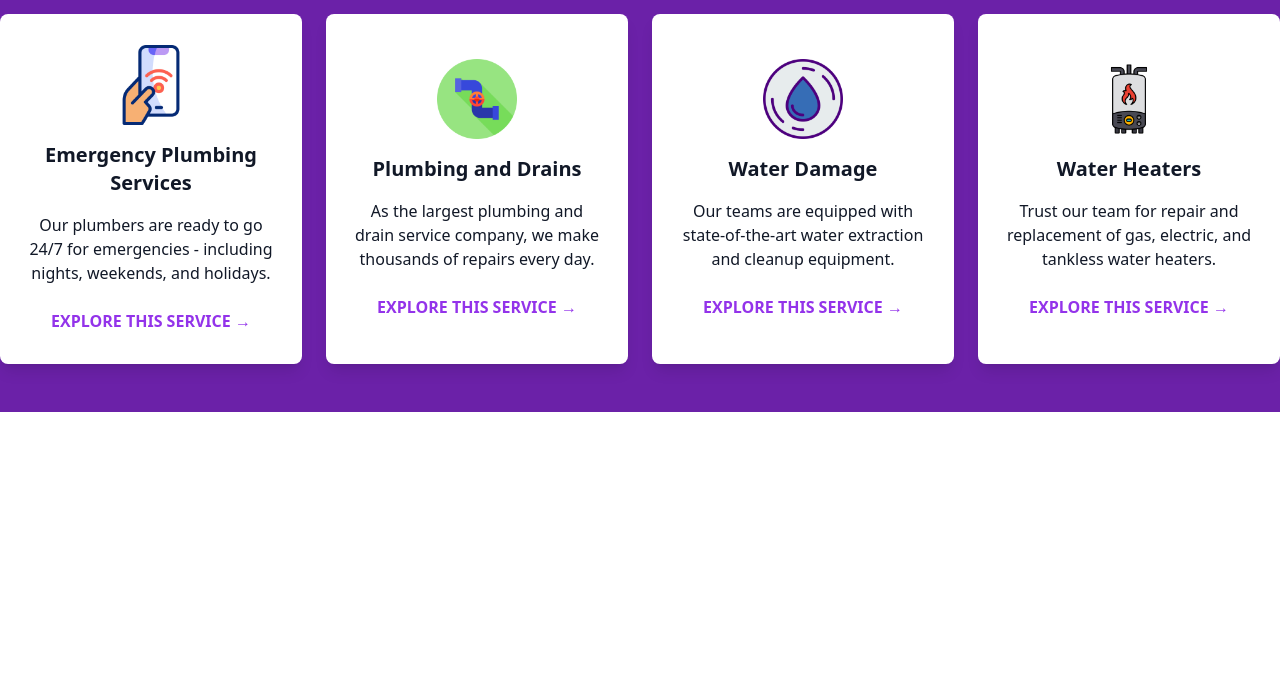
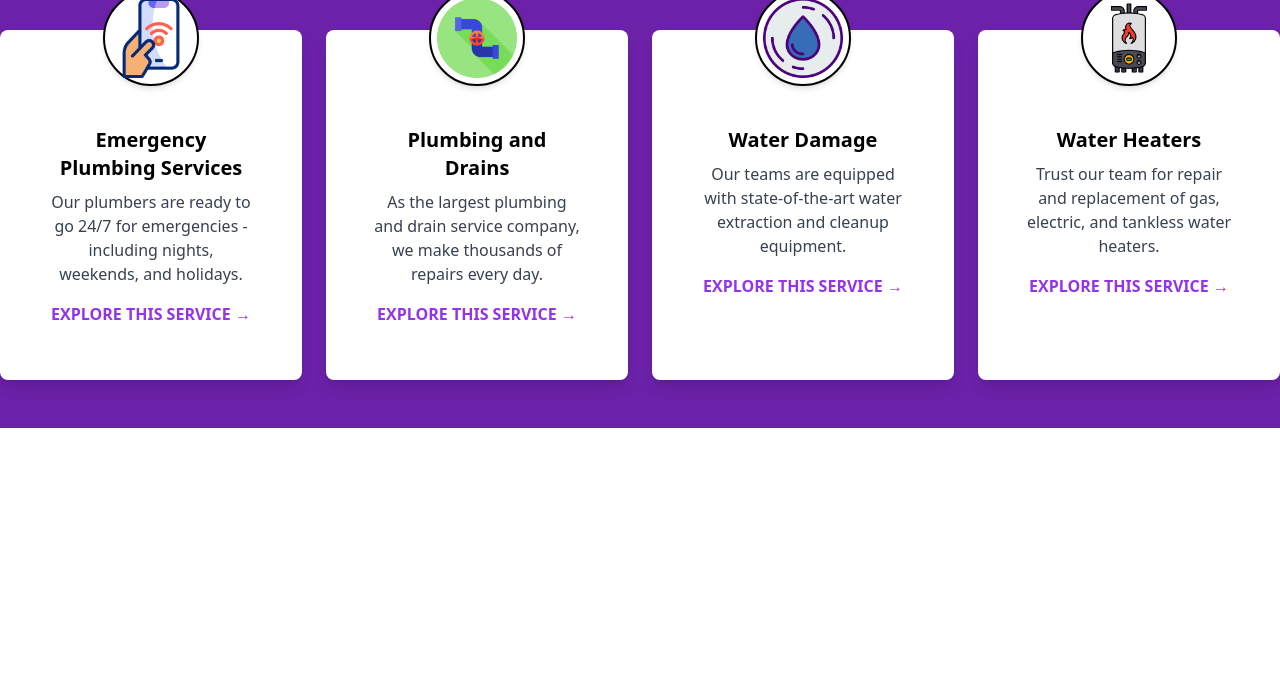
Before and after one commit to Nikhil-Pulluri/Pinak-Idea-Lab-Internship-Task, a website: page src/index.html in a window 1280 px wide. Shown: the part 102-800 px from the top of the page. Drawn offline with Linux system fonts and the light colour scheme.

Commit message:
ui fixes and some bug fixes

```diff
--- a/src/index.html
+++ b/src/index.html
@@ -12,84 +12,94 @@
   <div id="assignment">
 
     <section class="bg-purple-800 text-white py-12">
-      <h2 class="text-3xl font-bold mb-8 ml-16">OUR SERVICES</h2>
-      <div class="container mx-auto text-center">
+      <h2 class="text-3xl font-bold mb-12 ml-16">OUR SERVICES</h2>
+      <div class="container mx-auto text-center mt-5">
         <div class="grid grid-cols-1 sm:grid-cols-2 lg:grid-cols-4 gap-6">
 
 
+
           <div class="flip-card">
-            <div class="flip-card-inner">
+            <div class="flip-card-inner bg-white rounded-lg shadow-lg p-6 w-80 text-center relative">
 
-              <div class="flip-card-front bg-white text-gray-900 p-6 rounded-lg shadow-lg">
-                <div class="flex justify-center mb-4">
-                  <img src="../public/phone-signal.png" alt="Emergency Plumbing Services" class="w-20 h-20 border-black">
-                </div>
-                <h3 class="text-xl font-semibold mb-4">Emergency Plumbing Services</h3>
-                <p class="mb-6">Our plumbers are ready to go 24/7 for emergencies - including nights, weekends, and holidays.</p>
-                <a href="#" class="text-purple-600 font-semibold">EXPLORE THIS SERVICE &rarr;</a>
+              <div class="absolute border-2 border-black -top-10 left-1/2 transform -translate-x-1/2 w-24 h-24 rounded-full bg-white flex justify-center items-center shadow-md">
+                <img src="../public/phone-signal.png" alt="Emergency Plumbing" class="w-20 h-20">
               </div>
 
-              <div class="flip-card-back bg-white">
-
-              </div>
-            </div>
-          </div>
-
-          <div class="flip-card">
-            <div class="flip-card-inner">
-
-              <div class="flip-card-front bg-white text-gray-900 p-6 rounded-lg shadow-lg">
-                <div class="flex justify-center mb-4">
-                  <img src="../public/pipe.png" alt="Plumbing and Drains" class="w-20 h-20">
-                </div>
-                <h3 class="text-xl font-semibold mb-4">Plumbing and Drains</h3>
-                <p class="mb-6">As the largest plumbing and drain service company, we make thousands of repairs every day.</p>
-                <a href="#" class="text-purple-600 font-semibold">EXPLORE THIS SERVICE &rarr;</a>
-              </div>
-
-              <div class="flip-card-back bg-white">
-
+              <div class="mt-12 p-6">
+                <h3 class="text-xl text-black font-semibold mb-2">Emergency Plumbing Services</h3>
+                <p class="text-gray-700 text-md mb-4">
+                  Our plumbers are ready to go 24/7 for emergencies - including nights, weekends, and holidays.
+                </p>
+                <a href="#" class="text-purple-600 font-semibold">EXPLORE THIS SERVICE &rarr; </a>
               </div>
             </div>
           </div>
 
 
+
+
+
+
           <div class="flip-card">
-            <div class="flip-card-inner">
+            <div class="flip-card-inner bg-white rounded-lg shadow-lg p-6 w-80 text-center relative">
 
-              <div class="flip-card-front bg-white text-gray-900 p-6 rounded-lg shadow-lg">
-                <div class="flex justify-center mb-4">
-                  <img src="../public/water.png" alt="Water Damage" class="w-20 h-20">
-                </div>
-                <h3 class="text-xl font-semibold mb-4">Water Damage</h3>
-                <p class="mb-6">Our teams are equipped with state-of-the-art water extraction and cleanup equipment.</p>
-                <a href="#" class="text-purple-600 font-semibold">EXPLORE THIS SERVICE &rarr;</a>
+              <div class="absolute border-2 border-black -top-10 left-1/2 transform -translate-x-1/2 w-24 h-24 rounded-full bg-white flex justify-center items-center shadow-md">
+                <img src="../public/pipe.png" alt="Emergency Plumbing" class="w-20 h-20">
               </div>
 
-              <div class="flip-card-back bg-white">
-
+              <div class="mt-12 p-6">
+                <h3 class="text-xl text-black font-semibold mb-2">Plumbing and Drains</h3>
+                <p class="text-gray-700 text-md mb-4">
+                  As the largest plumbing and drain service company, we make thousands of repairs every day.
+                </p>
+                <a href="#" class="text-purple-600 font-semibold">EXPLORE THIS SERVICE &rarr; </a>
               </div>
             </div>
           </div>
 
 
+
+
+
           <div class="flip-card">
-            <div class="flip-card-inner">
+            <div class="flip-card-inner bg-white rounded-lg shadow-lg p-6 w-80 text-center relative">
 
-              <div class="flip-card-front bg-white text-gray-900 p-6 rounded-lg shadow-lg">
-                <div class="flex justify-center mb-4">
-                  <img src="../public/water-heater.png" alt="Water Heaters" class="w-20 h-20">
-                </div>
-                <h3 class="text-xl font-semibold mb-4">Water Heaters</h3>
-                <p class="mb-6">Trust our team for repair and replacement of gas, electric, and tankless water heaters.</p>
+              <div class="absolute border-2 border-black -top-10 left-1/2 transform -translate-x-1/2 w-24 h-24 rounded-full bg-white flex justify-center items-center shadow-md">
+                <img src="../public/water.png" alt="Emergency Plumbing" class="w-20 h-20">
+              </div>
+
+              <div class="mt-12 p-6">
+                <h3 class="text-xl text-black font-semibold mb-2">Water Damage</h3>
+                <p class="text-gray-700 text-md mb-4">
+                  Our teams are equipped with state-of-the-art water extraction and cleanup equipment.
+                </p>
+                <a href="#" class="text-purple-600 font-semibold">EXPLORE THIS SERVICE &rarr;</a>
+              </div>
+            </div>
+          </div>
+
+
+
+
+          <div class="flip-card">
+            <div class="flip-card-inner bg-white rounded-lg shadow-lg p-6 w-80 text-center relative">
+
+              <div class="absolute border-2 border-black -top-10 left-1/2 transform -translate-x-1/2 w-24 h-24 rounded-full bg-white flex justify-center items-center shadow-md">
+                <img src="../public/water-heater.png" alt="Emergency Plumbing" class="w-20 h-20">
+              </div>
+
+              <div class="mt-12 p-6">
+                <h3 class="text-xl text-black font-semibold mb-2">Water Heaters</h3>
+                <p class="text-gray-700 text-md mb-4">
+                  Trust our team for repair and replacement of gas, electric, and tankless water heaters.
+                </p>
                 <a href="#" class="text-purple-600 font-semibold">EXPLORE THIS SERVICE &rarr;</a>
               </div>
 
-              <div class="flip-card-back bg-white">
-
-              </div>
             </div>
           </div>
+
+
 
         </div>
       </div>
--- a/src/input.css
+++ b/src/input.css
@@ -16,7 +16,7 @@
 }
 
 .flip-card:hover .flip-card-inner {
-  transform: rotateY(180deg);
+  transform: rotateY(360deg);
   cursor: pointer;
 }
 
```
Also changed, not shown: src/output.css.
